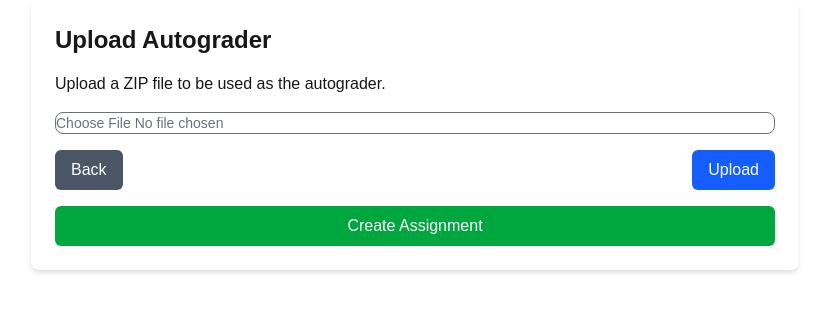
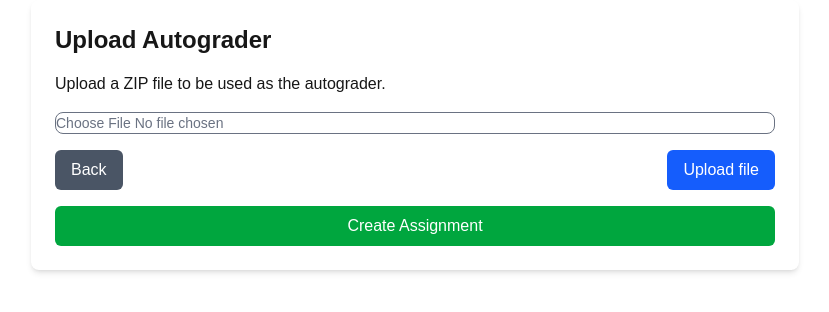
Before and after one commit to GradeGator/React-Front-End, a Next.js app: page /configure-autograder in a window 1280 px wide. Shown: the top 312 px of the page, without its empty margins (225-1054 px from the left). Built offline with nearby package versions, Linux system fonts and the light colour scheme.

Commit message:
autograder page updates

```diff
--- a/app/configure-autograder/page.tsx
+++ b/app/configure-autograder/page.tsx
@@ -48,7 +48,6 @@ const NextPage: React.FC = () => {
     formData.append("enableManual", assignmentData.enableManual);
     formData.append("allowLateSubmissions", assignmentData.allowLateSubmissions);
     formData.append("enableGroup", assignmentData.enableGroup);
-    formData.append("enableLeaderboard", assignmentData.enableLeaderboard);
     formData.append("rubric", JSON.stringify(assignmentData.rubric));
     formData.append("autograderFile", selectedFile);
 
@@ -98,7 +97,7 @@ const NextPage: React.FC = () => {
           onClick={handleUpload}
           className="bg-blue-600 text-white py-2 px-4 rounded-md hover:bg-blue-700"
         >
-          Upload
+          Upload file
         </button>
       </div>
 
```
